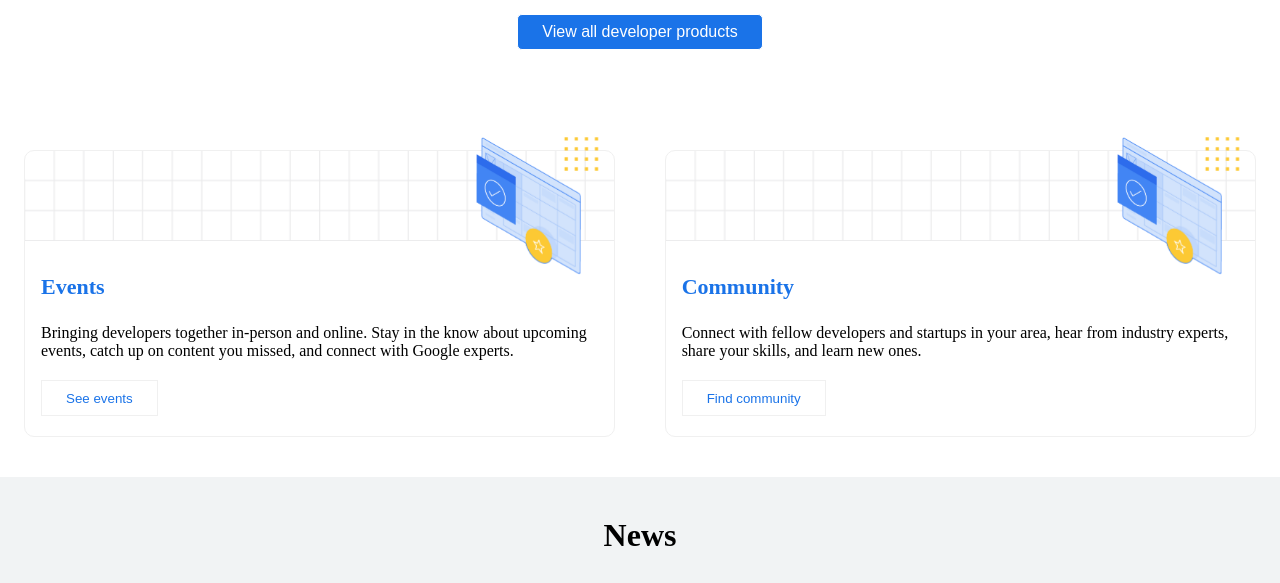
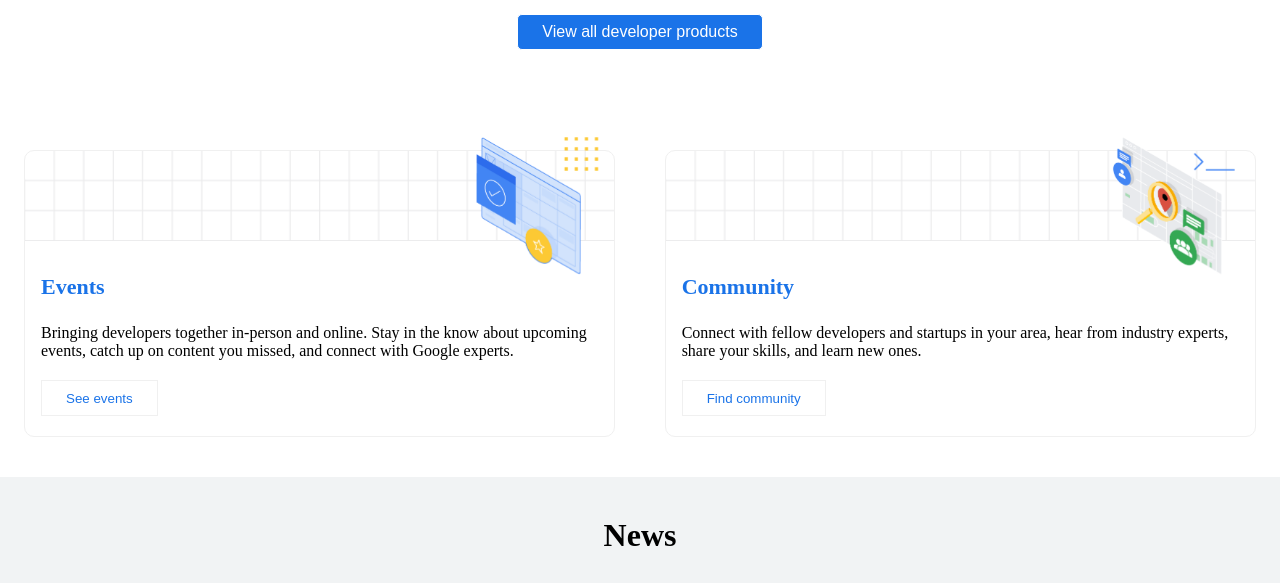
Before and after one commit to AditiChen/remote-assignments, a plain HTML site: page week-1/Assignment-3/google-developer-page.html in a window 1280 px wide. Shown: the part 1080-1663 px from the top of the page. Drawn offline with nearby package versions, Linux system fonts and the light colour scheme.

Commit message:
exchange community photo

```diff
--- a/week-1/Assignment-3/google-developer-page.html
+++ b/week-1/Assignment-3/google-developer-page.html
@@ -151,7 +151,7 @@
                 <div class="events-community">
                     <div class="events-community-img">
                         <img src="Assets/card-header-grid_1440.png" class="events-community-img-grid">
-                        <img src="Assets/events-graphic.png" class="events-community-img-cpt">
+                        <img src="Assets/community-graphic.png" class="events-community-img-cpt">
                     </div>
                     <div class="events-community-content">
                         <h3 class="events-community-title">Community</h3>
```
